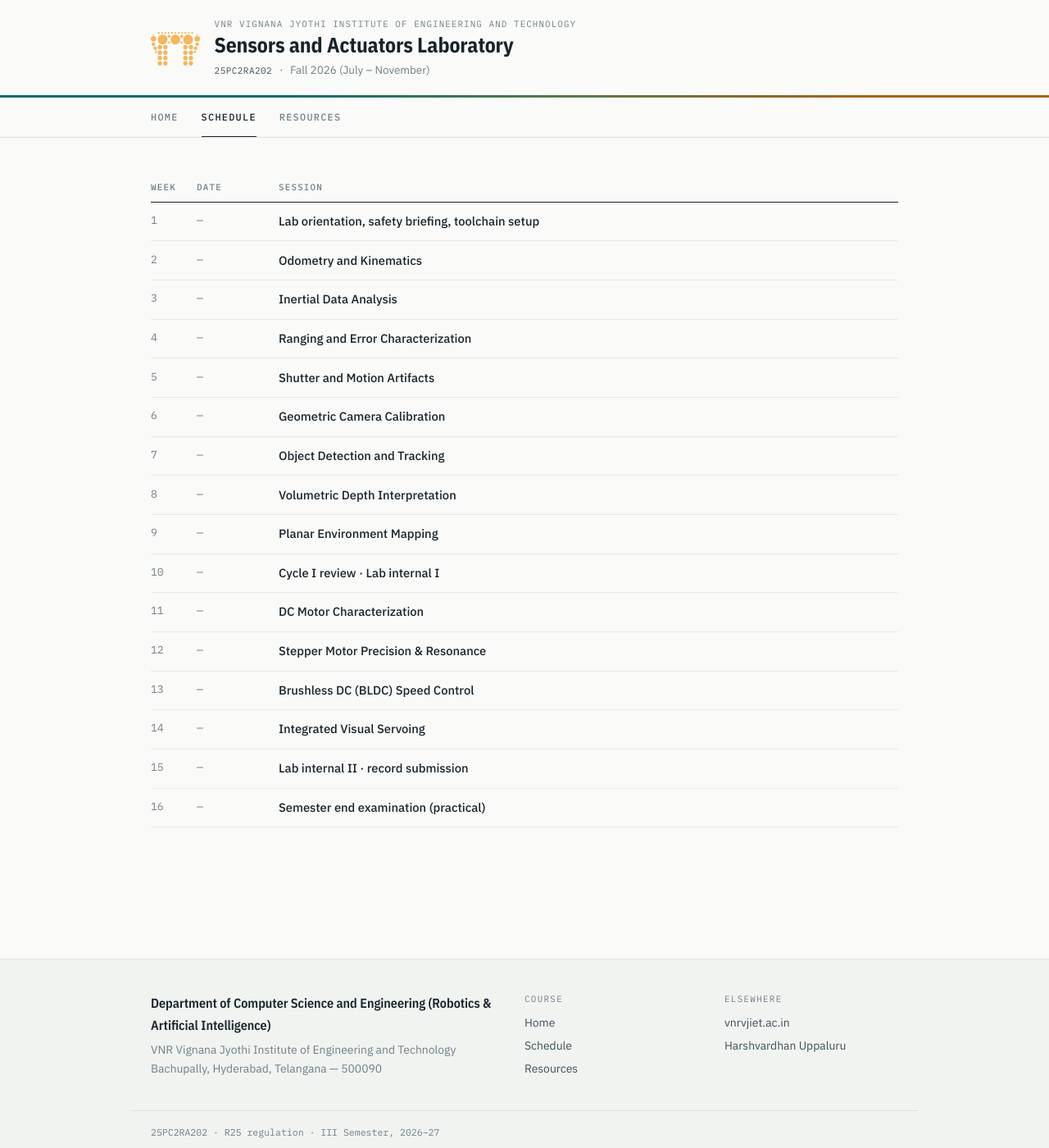
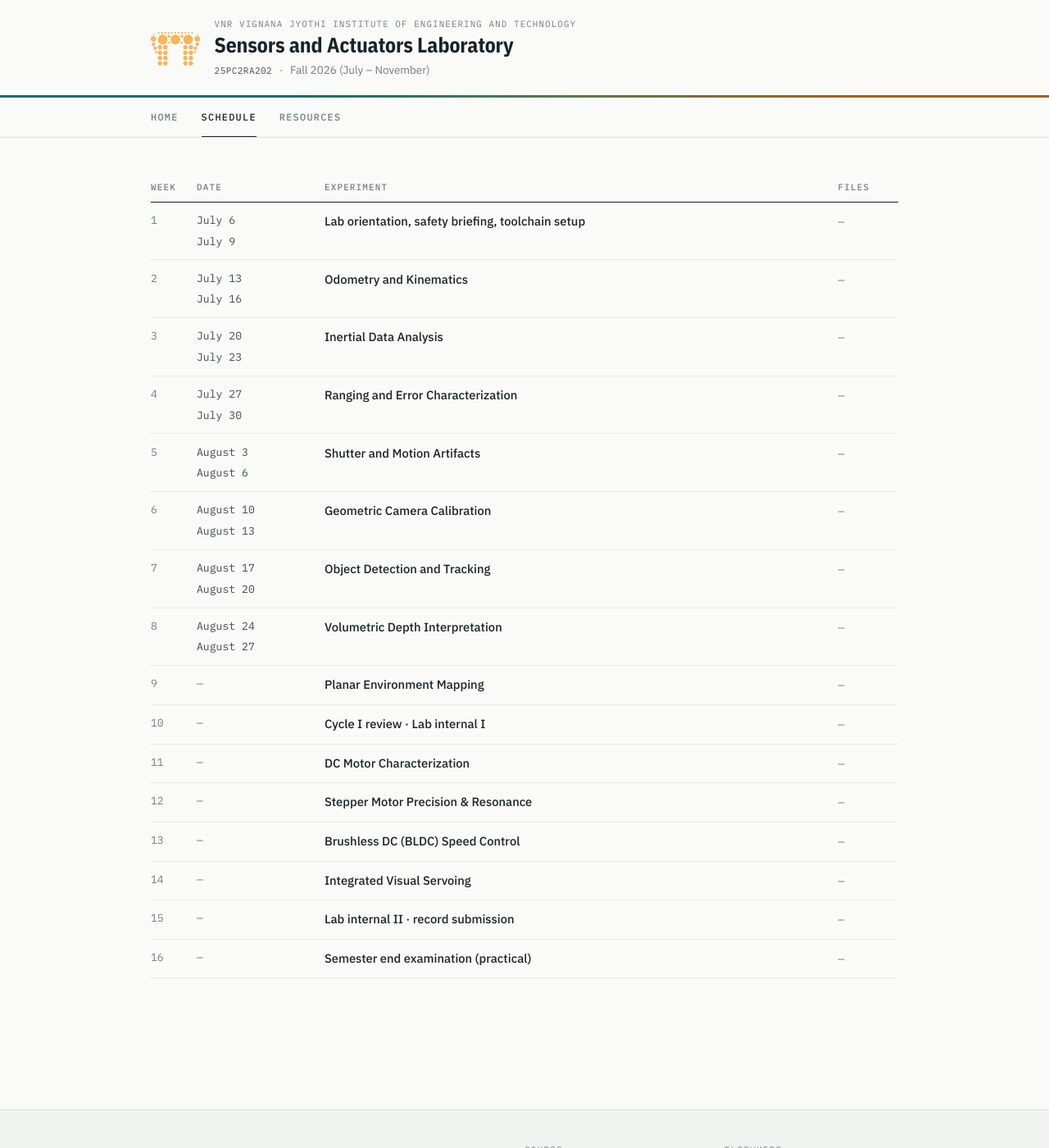
Before and after one commit to uhvardhan/sensors-actuators-lab, a Jekyll site: the page built from schedule.md, in a window 1280 px wide and 1400 px high. Shown: the whole window at 82% size. Built offline with Jekyll 4.4.1, drawn with Linux system fonts in a browser that asks for light colours.

Commit message:
Add session dates and a Files column to the schedule
Weeks 1-8 carry both session dates, stacked one per line. `date` becomes
`dates`, a list, so a week can hold one, two or none -- empty still
prints an em dash, which is weeks 9-16 until the calendar is out.

Session -> Experiment, and a Files column reads a `files` list of
{name, url} per week, printing each as a link. Every week is [] for now.
Relative urls resolve against the site, so "/assets/files/x.pdf" works
under the project baseurl.

.prose ul outranks .bare on specificity, so the stacked lists inherited
a 1.15rem bottom margin and padded every dated row to ~180px. Scope
.bare back inside prose; those rows are 71px.

Co-Authored-By: Claude Opus 5 <noreply@anthropic.com>
Claude-Session: https://claude.ai/code/session_019icvzhAgnNWJ32j6aSJQQF

```diff
--- a/_data/schedule.yml
+++ b/_data/schedule.yml
@@ -1,83 +1,106 @@
-# Fill `date` from the academic calendar once it is published (e.g. "8 Sep").
-# Leave it as "" and the site prints an em dash instead.
+# One entry per week of the semester.
+#
+#   dates  — list, printed one per line. Leave [] and the site prints an em dash.
+#   files  — list of {name, url}, printed one per line. Leave [] for an em dash.
+#            url starting with "/" is resolved against the site, e.g.
+#              files:
+#                - name: "Experiment sheet (PDF)"
+#                  url: "/assets/files/exp-01-sheet.pdf"
+#            An external link (https://…) is used as written.
 
 - week: 1
-  date: ""
+  dates: ["July 6", "July 9"]
   session: "Lab orientation, safety briefing, toolchain setup"
+  files: []
   exp: ""
   cycle: ""
 - week: 2
-  date: ""
+  dates: ["July 13", "July 16"]
   session: "Odometry and Kinematics"
+  files: []
   exp: 1
   cycle: sense
 - week: 3
-  date: ""
+  dates: ["July 20", "July 23"]
   session: "Inertial Data Analysis"
+  files: []
   exp: 2
   cycle: sense
 - week: 4
-  date: ""
+  dates: ["July 27", "July 30"]
   session: "Ranging and Error Characterization"
+  files: []
   exp: 3
   cycle: sense
 - week: 5
-  date: ""
+  dates: ["August 3", "August 6"]
   session: "Shutter and Motion Artifacts"
+  files: []
   exp: 4
   cycle: sense
 - week: 6
-  date: ""
+  dates: ["August 10", "August 13"]
   session: "Geometric Camera Calibration"
+  files: []
   exp: 5
   cycle: sense
 - week: 7
-  date: ""
+  dates: ["August 17", "August 20"]
   session: "Object Detection and Tracking"
+  files: []
   exp: 6
   cycle: sense
 - week: 8
-  date: ""
+  dates: ["August 24", "August 27"]
   session: "Volumetric Depth Interpretation"
+  files: []
   exp: 7
   cycle: sense
 - week: 9
-  date: ""
+  dates: []
   session: "Planar Environment Mapping"
+  files: []
   exp: 8
   cycle: sense
 - week: 10
-  date: ""
+  dates: []
   session: "Cycle I review · Lab internal I"
+  files: []
   exp: ""
   cycle: ""
 - week: 11
-  date: ""
+  dates: []
   session: "DC Motor Characterization"
+  files: []
   exp: 9
   cycle: act
 - week: 12
-  date: ""
+  dates: []
   session: "Stepper Motor Precision & Resonance"
+  files: []
   exp: 10
   cycle: act
 - week: 13
-  date: ""
+  dates: []
   session: "Brushless DC (BLDC) Speed Control"
+  files: []
   exp: 11
   cycle: act
 - week: 14
-  date: ""
+  dates: []
   session: "Integrated Visual Servoing"
+  files: []
   exp: 12
   cycle: act
 - week: 15
-  date: ""
+  dates: []
   session: "Lab internal II · record submission"
+  files: []
   exp: ""
   cycle: ""
 - week: 16
-  date: ""
+  dates: []
   session: "Semester end examination (practical)"
+  files: []
   exp: ""
   cycle: ""
--- a/assets/css/style.css
+++ b/assets/css/style.css
@@ -388,6 +388,13 @@ hr { border: 0; border-top: 1px solid var(--rule); margin: 2.5rem 0; }
 
 .bare { list-style: none; margin: 0; padding: 0; }
 
+/* .prose ul outranks .bare on specificity, so a bare list inside prose — the
+   stacked dates and files in the schedule table — inherits its bottom margin
+   and pads every row out. Win it back. */
+.prose ul.bare { margin: 0; padding: 0; }
+.prose ul.bare li { margin-bottom: .25rem; }
+.prose ul.bare li:last-child { margin-bottom: 0; }
+
 /* ── Tables ───────────────────────────────────────────────────────────────── */
 
 .table-scroll { overflow-x: auto; margin: 0 0 1.5rem; }
--- a/schedule.md
+++ b/schedule.md
@@ -11,15 +11,25 @@ hide_title: true
     <tr>
       <th class="t-num">Week</th>
       <th>Date</th>
-      <th>Session</th>
+      <th>Experiment</th>
+      <th>Files</th>
     </tr>
   </thead>
   <tbody>
   {% for w in site.data.schedule %}
     <tr>
       <td class="t-mono">{{ w.week }}</td>
-      <td class="t-mono">{% if w.date and w.date != "" %}{{ w.date }}{% else %}—{% endif %}</td>
+      <td class="t-mono">
+        {%- if w.dates and w.dates.size > 0 -%}
+          <ul class="bare">{% for d in w.dates %}<li>{{ d }}</li>{% endfor %}</ul>
+        {%- else -%}—{%- endif -%}
+      </td>
       <td class="t-title">{{ w.session }}</td>
+      <td>
+        {%- if w.files and w.files.size > 0 -%}
+          <ul class="bare">{% for f in w.files %}<li><a href="{{ f.url | relative_url }}">{{ f.name }}</a></li>{% endfor %}</ul>
+        {%- else -%}<span class="t-mono">—</span>{%- endif -%}
+      </td>
     </tr>
   {% endfor %}
   </tbody>
```
